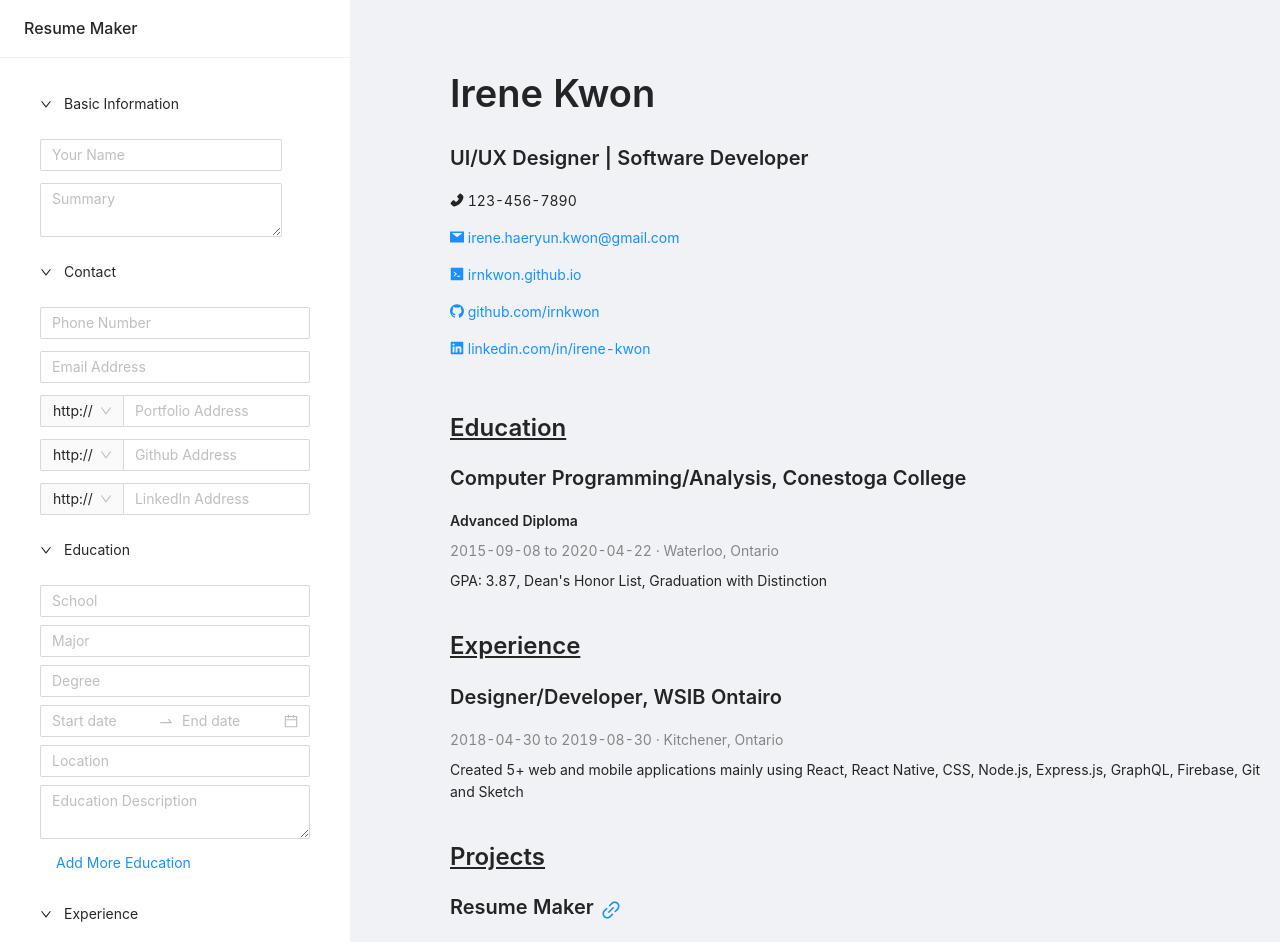
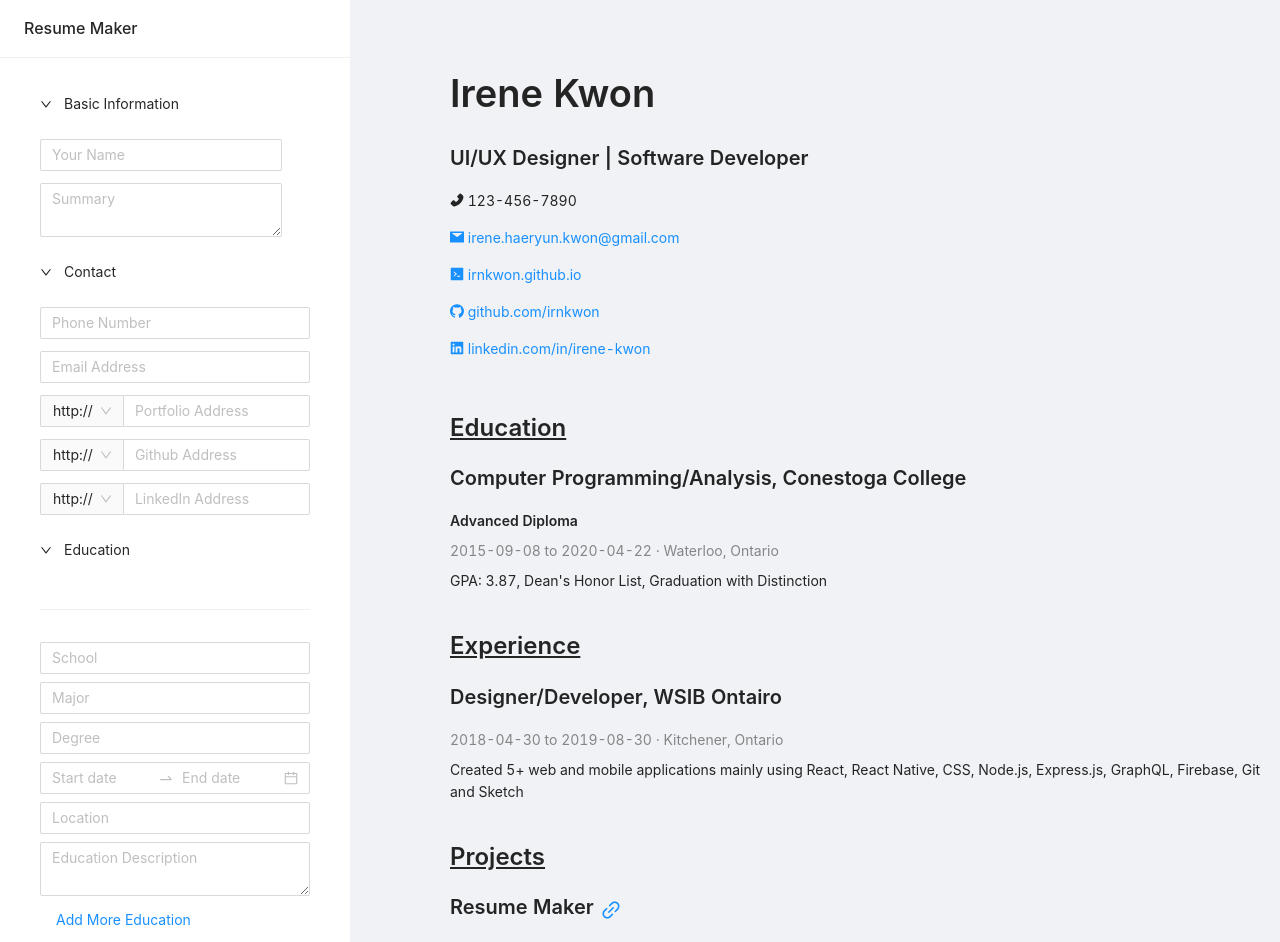
Before and after one commit to irnkwon/resume-maker, a React (Create React App) app: page / in a window 1280 px wide. Shown: the top 942 px of the page. Built offline with nearby package versions, Linux system fonts and the light colour scheme.

Commit message:
Fixing addEducation function and add divider

```diff
--- a/src/App.js
+++ b/src/App.js
@@ -82,6 +82,23 @@ class App extends React.Component {
     }
   }
 
+  addEducation = () => {
+    let curKey = this.state.key;
+    this.setState(prevState => ({
+      education: [...prevState.education, {
+        key: curKey + 1,
+        schoolName: "",
+        major: "",
+        degree: "",
+        schoolLocation: "",
+        schoolStartDate: "",
+        schoolEndDate: "",
+        eduDesc: ""
+      }]
+    }));
+    console.log(this.state.education);
+  }
+
   render() {
 
     const { Panel } = Collapse;
@@ -135,8 +152,10 @@ class App extends React.Component {
                       </Space>
                     ) : i.header === "Education" ? (
                       <Space direction="vertical">
-                        <Education />
-                        <Button type="link">Add More Education</Button>
+                        {this.state.education.map((i) => (
+                          <Education key={i.key} />
+                        ))}
+                        <Button type="link" onClick={this.addEducation}>Add More Education</Button>
                       </Space>
                     ) : i.header === "Experience" ? (
                       <Space direction="vertical">
--- a/src/Components/Education.js
+++ b/src/Components/Education.js
@@ -1,5 +1,5 @@
 import React from 'react';
-import { Input, DatePicker, Space } from 'antd';
+import { Input, DatePicker, Space, Divider } from 'antd';
 
 export class Education extends React.Component {
     render() {
@@ -7,6 +7,7 @@ export class Education extends React.Component {
         const { TextArea } = Input;
         return(
             <Space direction="vertical">
+                <Divider />
                 <Input name="schoolName" placeholder="School" onChange={this.handleChange}></Input>
                 <Input name="major" placeholder="Major" onChange={this.handleChange}></Input>
                 <Input name="degree" placeholder="Degree" onChange={this.handleChange}></Input>
```
